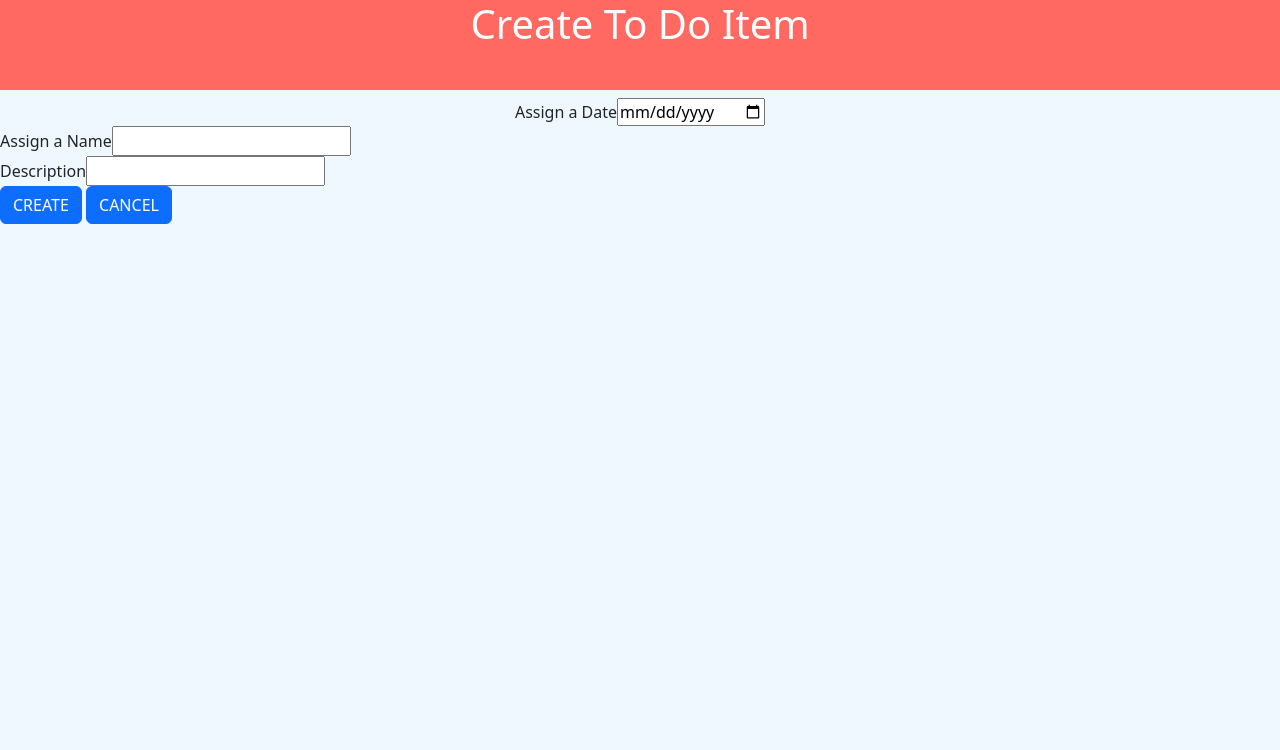
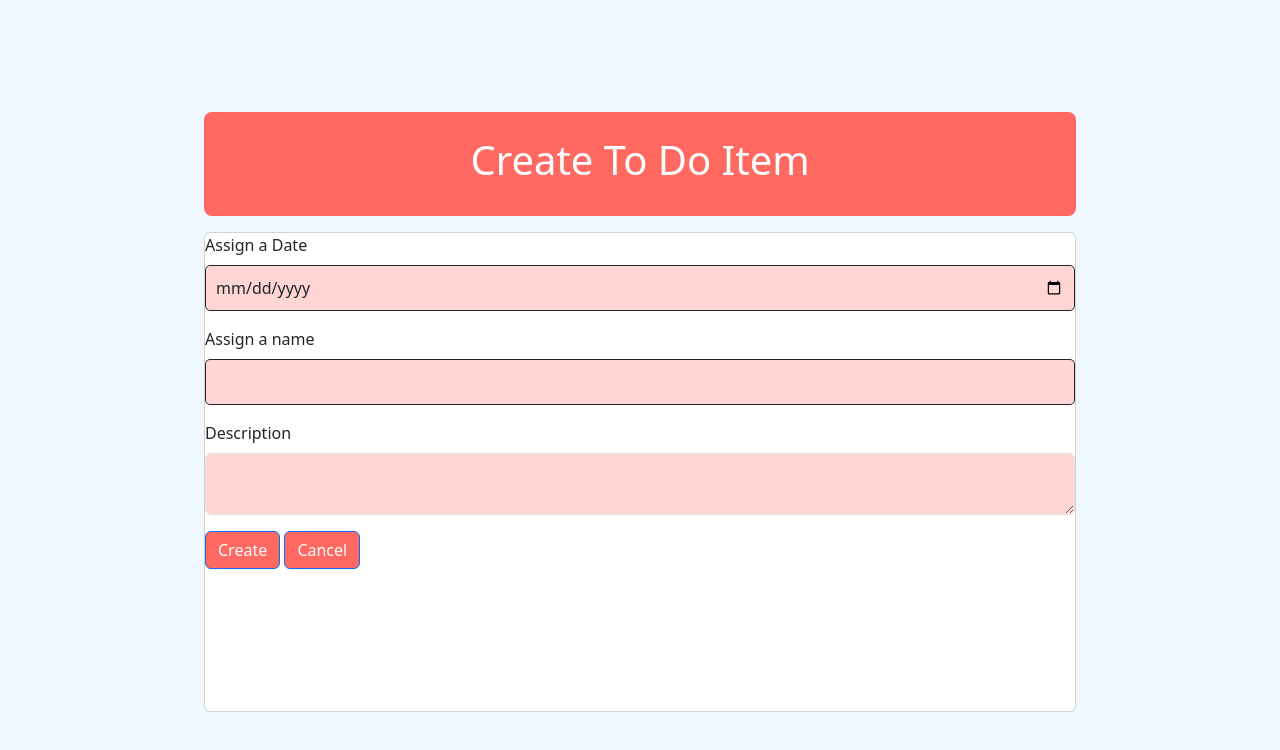
Before and after one commit to llarobis/group-project1, a website: page dist/index.html in a window 1280 px wide. Drawn offline with nearby package versions, Linux system fonts and the light colour scheme.

Commit message:
Grpupdate1

```diff
--- a/dist/index.html
+++ b/dist/index.html
@@ -5,18 +5,37 @@
     <meta name="viewport" content="width=device-width, initial-scale=1">
     <title>Bootstrap demo</title>
     <link href="https://cdn.jsdelivr.net/npm/bootstrap@5.3.3/dist/css/bootstrap.min.css" rel="stylesheet" integrity="sha384-QWTKZyjpPEjISv5WaRU9OFeRpok6YctnYmDr5pNlyT2bRjXh0JMhjY6hW+ALEwIH" crossorigin="anonymous">
+    <link rel="stylesheet" href="style.css">
   </head>
-  <body class="XLM" style="background-color: aliceblue; ">
-    <section>
-        <h1 class="header" style="background-color: #FF6962; text-align: center; height: 90px; color: white; justify-content: center; align-items: center;">Create To Do Item</h1>
-         <section style="display: block; justify-content: center; position: relative;">
-               <div style="text-align: center;">Assign a Date<input type="date" placeholder=""></div>
-               <div> Assign a Name<input type="text" placeholder=""></div>
-               <div>Description<input type="text" placeholder=""></div>
-               <div class="d-grid gap-2 d-md-block">
-               <button class="btn btn-primary" type="button">CREATE</button>
-               <button class="btn btn-primary" type="button">CANCEL</button>
-        </section>
+  <body>
+    <section class="container">
+        <header id="main-header"  class="p-4 mb-3">
+             <div class="row">
+                  <div class="col-md-12">
+                     <h1 class="txt-header">Create To Do Item</h1>
+                  </div>
+             </div>
+       </header>
+      <form class="card">
+         <div class="mb-3">
+                 <label for="exampleInputEmail1" class="form-label">Assign a Date</label>
+                 <input type="date" class="form-control" id="exampleInputEmail1" aria-describedby="emailHelp">
+         </div>
+         <div class="mb-3">
+                <label for="exampleInputPassword1" class="form-label b">Assign a name</label>
+                <input type="text" class="form-control" id="exampleInputPassword1">
+         </div>
+         <div class="mb-3">
+                <label for="exampleInputPassword1" class="form-label">Description</label>
+                <textarea type="text" class="form-control" id="exampleCheck1">
+                </textarea>
+         </div>
+         <div class="space">
+                <button type="submit" class="btn btn-primary">Create</button>
+                <button type="delete" class="btn btn-primary">Cancel</button>
+         </div>
+      </form>
+
     </section>
     <script src="https://cdn.jsdelivr.net/npm/bootstrap@5.3.3/dist/js/bootstrap.bundle.min.js" integrity="sha384-YvpcrYf0tY3lHB60NNkmXc5s9fDVZLESaAA55NDzOxhy9GkcIdslK1eN7N6jIeHz" crossorigin="anonymous"></script>
   </body>
```
Also changed, not shown: dist/style.css.
